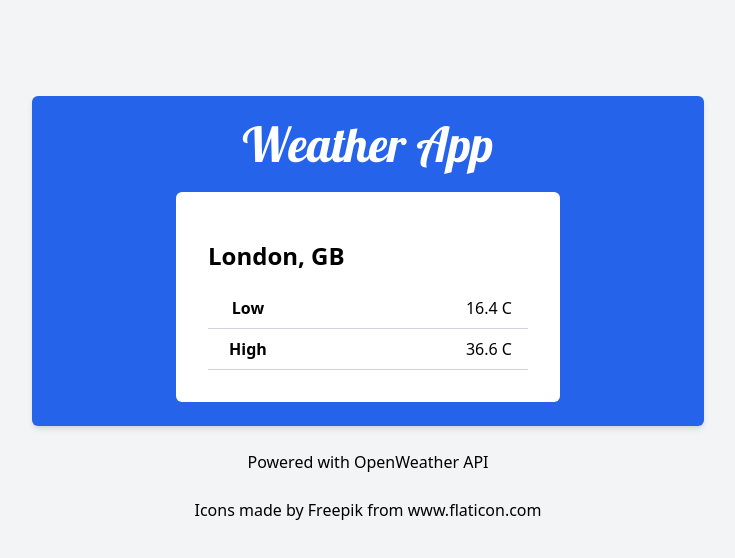
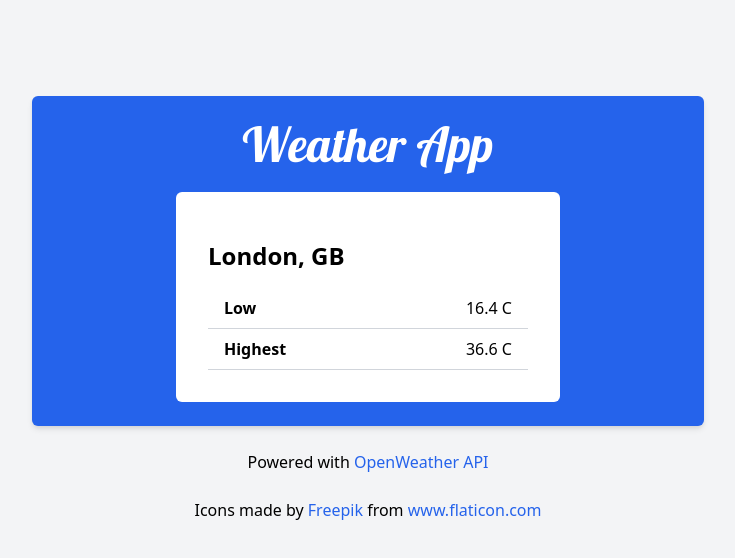
Before and after one commit to bardenHa/weather-app, a React (Create React App) app: page / in a window 1280 px wide. Shown: the top 558 px of the page, without its empty margins (272-1007 px from the left). Built offline with nearby package versions, Linux system fonts and the light colour scheme.

Commit message:
style: Changed link colours

```diff
--- a/src/components/Credit.jsx
+++ b/src/components/Credit.jsx
@@ -6,17 +6,29 @@ class Credit extends Component {
       <div>
         <div className="text-center my-6">
           Powered with{" "}
-          <a href={"https://openweathermap.org/api"} title="OpenWeather API">
+          <a
+            href={"https://openweathermap.org/api"}
+            title="OpenWeather API"
+            className="text-blue-600"
+          >
             OpenWeather API
           </a>
         </div>
         <div className="text-center my-6">
           Icons made by{" "}
-          <a href={"https://www.freepik.com"} title="Freepik">
+          <a
+            href={"https://www.freepik.com"}
+            title="Freepik"
+            className="text-blue-600"
+          >
             Freepik
           </a>{" "}
           from{" "}
-          <a href={"https://www.flaticon.com/"} title="Flaticon">
+          <a
+            href={"https://www.flaticon.com/"}
+            title="Flaticon"
+            className="text-blue-600"
+          >
             www.flaticon.com
           </a>
         </div>
--- a/src/components/ResultForm.jsx
+++ b/src/components/ResultForm.jsx
@@ -10,13 +10,17 @@ class ResultForm extends Component {
         <div className="mx-8 mt-4">
           <table className="w-full table-fixed border-gray-200 border-collapse">
             <tr className="border-none">
-              <th className="w-1/4 py-2 border-b border-gray-300">Low</th>
+              <th className="w-1/4 py-2 px-4 border-b border-gray-300 text-left">
+                Low
+              </th>
               <td className="py-2 px-4 border-b border-gray-300 text-right">
                 16.4 C
               </td>
             </tr>
             <tr className="border-none">
-              <th className="w-1/4 py-2 border-b border-gray-300">High</th>
+              <th className="w-1/4 py-2 px-4 border-b border-gray-300 text-left">
+                Highest
+              </th>
               <td className="py-2 px-4 border-b border-gray-300 text-right">
                 36.6 C
               </td>
```
